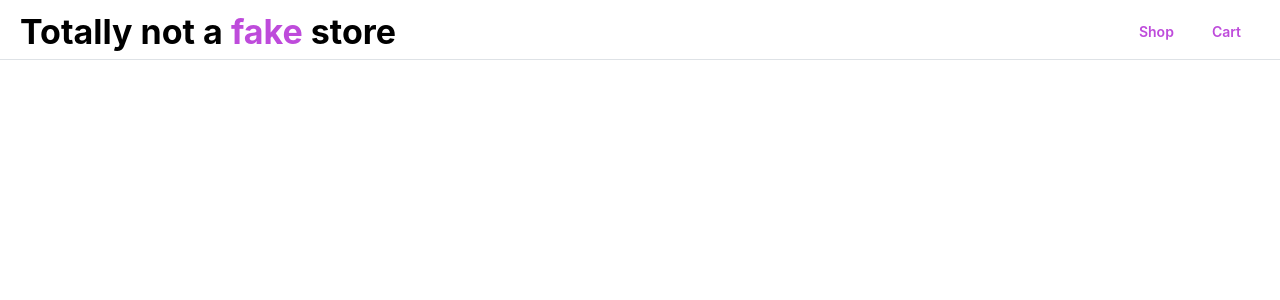
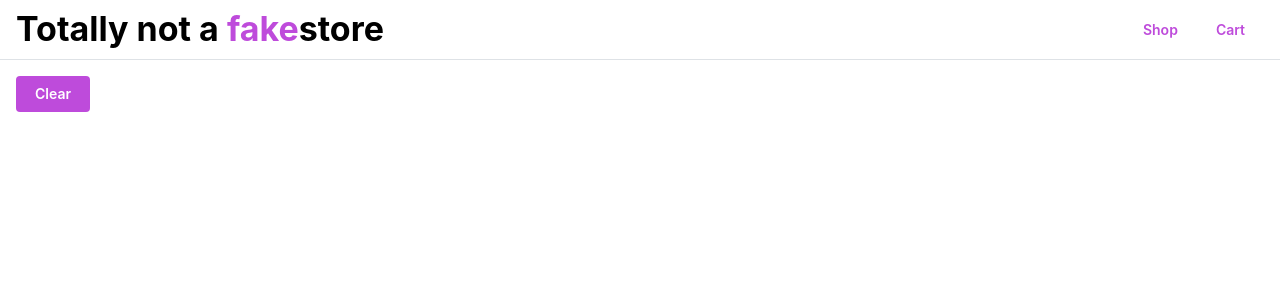
Before and after one commit to Maxnikit/shopping-cart, a React (Vite) app: page /cart in a window 1280 px wide. Shown: the top 300 px of the page. Built offline with nearby package versions, Linux system fonts and the light colour scheme.

Commit message:
I broke website by adding clearCart

```diff
--- a/src/App.jsx
+++ b/src/App.jsx
@@ -1,33 +1,44 @@
 import "@mantine/core/styles.css";
-import { AppShell } from "@mantine/core";
+import { useDisclosure } from "@mantine/hooks";
 import { Outlet } from "react-router-dom";
-import Header from "./components/Header/Header";
+import { Group, AppShell, Burger } from "@mantine/core";
+import HeaderTitle from "./components/HeaderTitle/HeaderTitle";
+import NavButtons from "./components/NavButtons/NavButtons";
 
 function App() {
+  // TODO Make title smaller on mobile(or header bigger)
+  // TODO make it so burger closes when clicking links on mobile
+  // TODO fix layout shift by scrollbar
+  // TODO add navigation to home when pressing title
+  const [opened, { toggle }] = useDisclosure();
   return (
-    <AppShell header={{ height: 60 }} padding="md">
+    <AppShell
+      header={{ height: 60 }}
+      navbar={{
+        width: 300,
+        breakpoint: "sm",
+        collapsed: { desktop: true, mobile: !opened },
+      }}
+      padding="md"
+    >
       <AppShell.Header>
-        <Header />
+        <Group h="100%" px="md">
+          <Burger opened={opened} onClick={toggle} hiddenFrom="sm" size="sm" />
+          <Group justify="space-between" style={{ flex: 1 }}>
+            <HeaderTitle />
+            <Group ml="xl" gap={0} visibleFrom="sm">
+              <NavButtons />
+            </Group>
+          </Group>
+        </Group>
       </AppShell.Header>
+      <AppShell.Navbar py="md" px={4}>
+        <NavButtons />
+      </AppShell.Navbar>
       <AppShell.Main>
         <Outlet />
       </AppShell.Main>
     </AppShell>
-    // Following code was found somewhere in internet, maybe thats a better way
-    // to do routing. I don't know
-    // <div>
-    //   <Link to="/">Home</Link>
-
-    //   <Link to="/about">About</Link>
-
-    //   <Routes>
-    //     <Route path="/" element={<Home />} />
-
-    //     <Route path="/about" element={<About />} />
-
-    //     <Route path="*" element={<NoMatch />} />
-    //   </Routes>
-    // </div>
   );
 }
 
--- a/src/components/Cart/Cart.jsx
+++ b/src/components/Cart/Cart.jsx
@@ -1,11 +1,13 @@
-import { List } from "@mantine/core";
+import { Button, List } from "@mantine/core";
+import { useCart } from "../../hooks/cartContext";
 
-import { useCart } from "../../hooks/cartContext";
 const Cart = () => {
-  const { cartItems } = useCart();
+  const { cartItems, clearCart } = useCart();
 
   const itemList = () => {
     return (
+      <>
+        <Button onClick={clearCart}>Clear</Button>
         <List>
           {cartItems.map((item) => (
             <List.Item key={item.id}>
@@ -13,6 +15,7 @@ const Cart = () => {
             </List.Item>
           ))}
         </List>
+      </>
     );
   };
   return <div>{itemList()}</div>;
--- a/src/components/Header/Header.jsx
+++ /dev/null
@@ -1,35 +0,0 @@
-import { Button, Flex, Title, Text } from "@mantine/core";
-import { Link } from "react-router-dom";
-
-const Header = () => (
-  <>
-    <div data-testid="appHeader" className="header" style={{ width: "100vw" }}>
-      <Flex
-        justify="space-between"
-        align="center"
-        style={{ padding: "10px 20px" }}
-      >
-        {/* TODO add navigation to home when pressing title */}
-        <Title flex={1} order={1}>
-          Totally not a{" "}
-          <Text
-            component="span"
-            // style={{ color: `var(--mantine-primary-color-filled)` }}
-            inherit
-            c="var(--mantine-primary-color-filled)"
-          >
-            fake
-          </Text>{" "}
-          store
-        </Title>
-        <Link to="/">
-          <Button variant="subtle">Shop</Button>
-        </Link>
-        <Link to="/cart">
-          <Button variant="subtle">Cart </Button>
-        </Link>
-      </Flex>
-    </div>
-  </>
-);
-export default Header;
--- /dev/null
+++ b/src/components/HeaderTitle/HeaderTitle.jsx
@@ -0,0 +1,17 @@
+import { Title, Text } from "@mantine/core";
+
+const HeaderTitle = () => {
+  return (
+    <div data-testid="appHeader" className="header">
+      <Title flex={1} order={1}>
+        Totally not a{" "}
+        <Text component="span" inherit c="var(--mantine-primary-color-filled)">
+          fake
+        </Text>
+        store
+      </Title>
+    </div>
+  );
+};
+
+export default HeaderTitle;
--- /dev/null
+++ b/src/components/NavButtons/NavButtons.jsx
@@ -0,0 +1,17 @@
+import { Button } from "@mantine/core";
+import { Link } from "react-router-dom";
+
+const NavButtons = () => {
+  return (
+    <>
+      <Link to="/shop">
+        <Button variant="subtle">Shop</Button>
+      </Link>
+      <Link to="/cart">
+        <Button variant="subtle">Cart</Button>
+      </Link>
+    </>
+  );
+};
+
+export default NavButtons;
--- a/src/components/ProductPage/ProductPage.jsx
+++ b/src/components/ProductPage/ProductPage.jsx
@@ -10,7 +10,6 @@ import {
   Stack,
   Badge,
   Paper,
-  Card,
 } from "@mantine/core";
 import { useCart } from "../../hooks/cartContext";
 import { getProductById } from "../../api/getProducts";
@@ -47,7 +46,7 @@ const ProductPageComponent = ({ product }) => {
     cartItems,
     addToCart,
     removeFromCart,
-    clearCart,
+
     incrementItemCount,
     decrementItemCount,
   } = useCart();
--- a/src/hooks/cartContext.jsx
+++ b/src/hooks/cartContext.jsx
@@ -48,9 +48,15 @@ const cartReducer = (cartItems, action) => {
           : item
       );
     }
+    case "CLEAR_CART": {
+      // FIX it broke website
+      cartItems = [];
+      break;
+    }
     default:
       throw new Error(`Unknown action: ${action.type}`);
   }
+  return cartItems;
 };
 
 export const CartProvider = ({ children }) => {
@@ -74,6 +80,9 @@ export const CartProvider = ({ children }) => {
     decrementItemCount: (itemId) => {
       dispatch({ type: "DECREMENT_ITEM_COUNT", itemId });
     },
+    clearCart: () => {
+      dispatch({ type: "CLEAR_CART" });
+    },
   };
 
   return (
```
Also changed, not shown: src/hooks/useShoppingCart.js (deleted, +0 -83 lines), src/routes.jsx (+8 -0 lines), 1 other file (tests, documents, lock files or other folders). Lines whose indentation alone changed are shown as unchanged.
